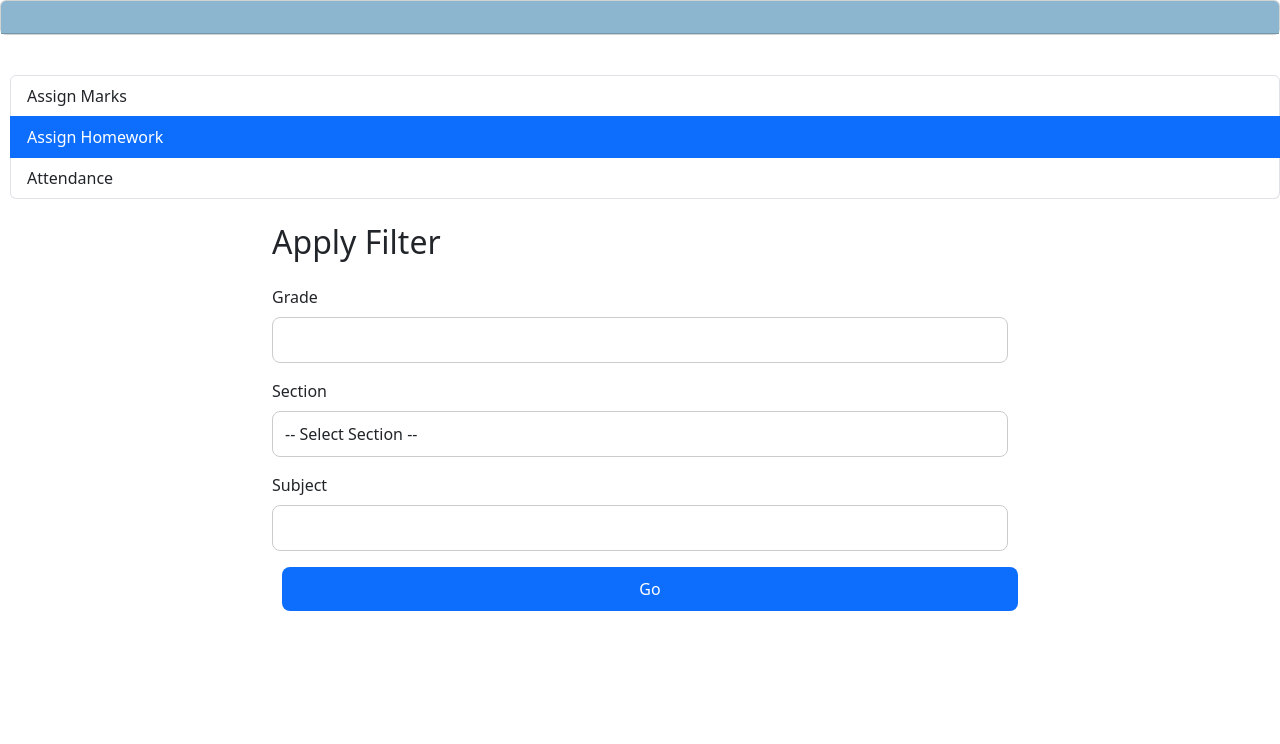
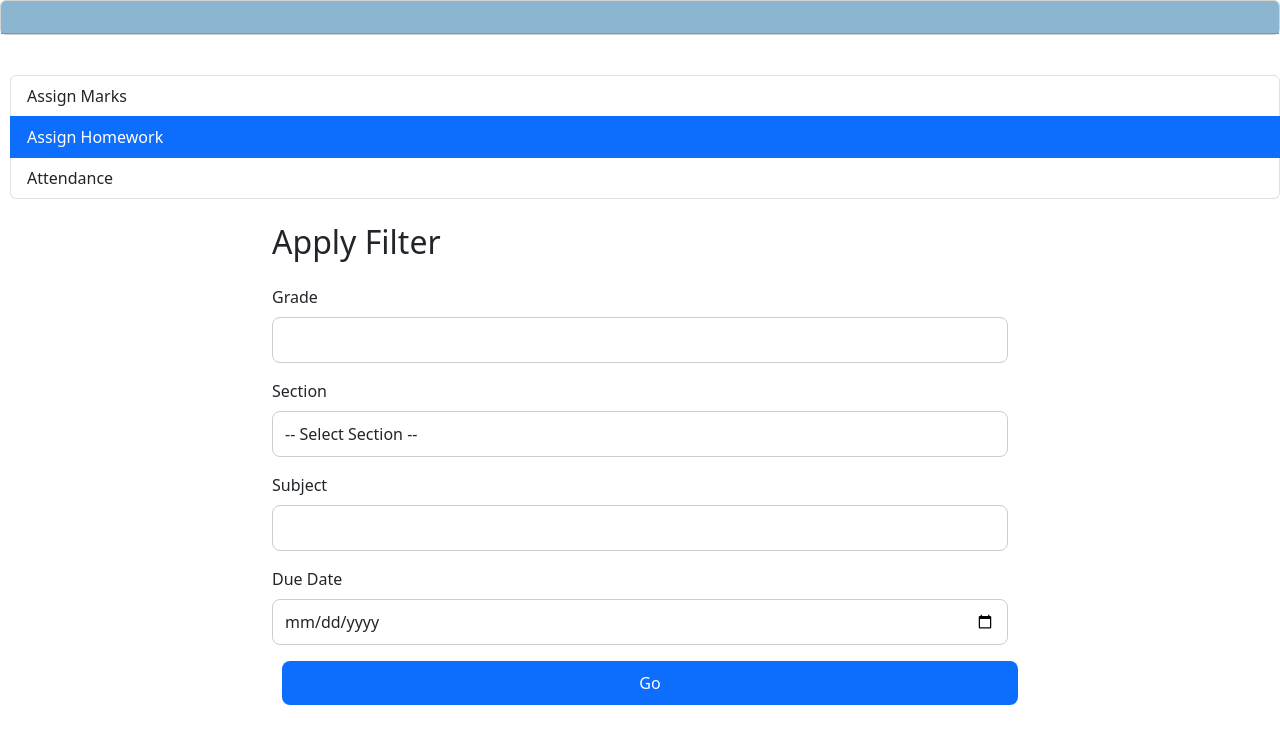
Before and after one commit to vivek874/ReactApp, a React (Vite) app: page /pages/academics in a window 1280 px wide. Both pictures are taken after a click on the item "Assign Homework". Shown: the top 744 px of the page. Built offline with nearby package versions, Linux system fonts and the light colour scheme.

Commit message:
day six pt.1

```diff
--- a/src/components/Homework.tsx
+++ b/src/components/Homework.tsx
@@ -5,6 +5,7 @@ interface MarkProp {
   Grade: string;
   Section: string;
   Subject: string;
+  DueDate: string;
 }
 
 interface Student {
@@ -26,6 +27,7 @@ const Homework = () => {
     Grade: "",
     Section: "",
     Subject: "",
+    DueDate: "",
   });
 
   const [students, setStudents] = useState<Student[]>([]);
@@ -34,10 +36,11 @@ const Homework = () => {
   const handleChange = (
     e: ChangeEvent<HTMLInputElement | HTMLSelectElement>
   ) => {
-    const { name, value } = e.target;
+    const { name, value,id } = e.target;
     setFormData((prevState) => ({
       ...prevState,
       [name]: value,
+      [id]:value,
     }));
   };
 
@@ -58,17 +61,22 @@ const Homework = () => {
 
   const handleSave = async () => {
     try {
-      for (const student of students) {
-        await axios.put(`http://localhost:8000/api/students/${student.id}/`, {
-          ...student,
-          homework_score: homeworkText, // Sending the same homework for all
-        });
-      }
-      alert("Homework assigned to all students successfully!");
+      await axios.post("http://127.0.0.1:8000/api/homework/", {
+        title: homeworkText,
+        grade: formData.Grade,
+        section: formData.Section,
+        subject: formData.Subject,
+        due_date: formData.DueDate,
+      });
+
+      alert("Homework assigned successfully!");
+      setHomeworkText("");  // clear input after assigning
     } catch (error) {
-      console.error("Error assigning homework:", error);
+      console.error(error);
+      alert("Failed to assign homework. Please try again.");
     }
   };
+
 
   return (
     <div className="container mt-4">
@@ -137,6 +145,23 @@ const Homework = () => {
               </select>
             </div>
 
+            {/* Due Date */}
+            <div className="mb-3">
+              <label htmlFor="DueDate" className="form-label">
+                Due Date
+              </label>
+              <input
+                type = "date"
+                id="DueDate"
+                className="form-control"
+                value={formData.DueDate}
+                onChange={handleChange}
+                required
+
+                />
+
+            </div>
+
             <button type="submit" className="btn btn-primary w-100">
               Go
             </button>
@@ -158,6 +183,7 @@ const Homework = () => {
               </div>
 
               <div>
+
                 <button
                   className="btn btn-success btn-lg w-100"
                   onClick={handleSave}
```
